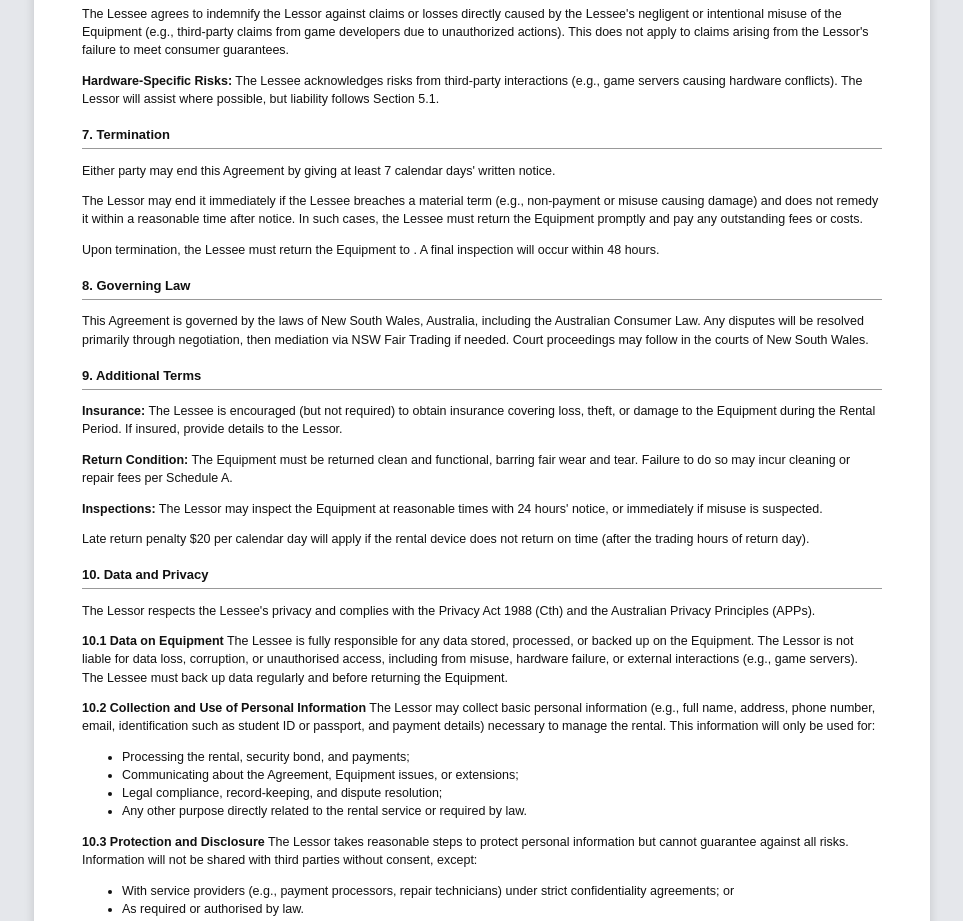
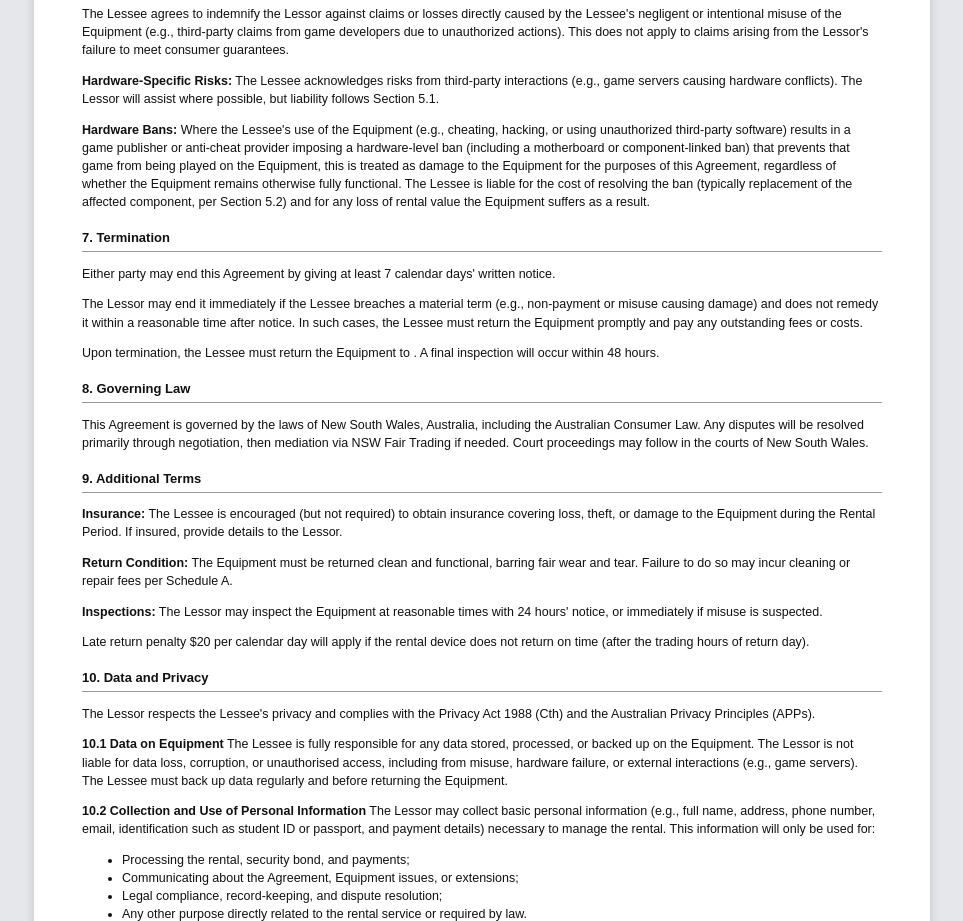
Before and after one commit to poosh0803/Luxtronic-Rental-NEO, a website: page views/print-agreement.html in a window 1280 px wide. Shown: the part 2420-3341 px from the top of the page, without its empty margins (158-1121 px from the left). Drawn offline with Linux system fonts and the light colour scheme.

Commit message:
Add a Hardware Bans clause to Section 6
Covers game/anti-cheat hardware-level bans (e.g. from cheating or
hacking) as damage under this Agreement even when the Equipment
remains otherwise functional, and ties the remedy back to Section
5.2's component-replacement cost plus any resulting loss of rental
value.

Co-Authored-By: Claude Sonnet 5 <noreply@anthropic.com>

```diff
--- a/views/print-agreement.html
+++ b/views/print-agreement.html
@@ -122,6 +122,7 @@
   <p>The Lessor is not liable for any indirect, consequential, or incidental losses (e.g., lost data or profits) arising from the Equipment's use, except where required by law.</p>
   <p>The Lessee agrees to indemnify the Lessor against claims or losses directly caused by the Lessee's negligent or intentional misuse of the Equipment (e.g., third-party claims from game developers due to unauthorized actions). This does not apply to claims arising from the Lessor's failure to meet consumer guarantees.</p>
   <p><strong>Hardware-Specific Risks:</strong> The Lessee acknowledges risks from third-party interactions (e.g., game servers causing hardware conflicts). The Lessor will assist where possible, but liability follows Section 5.1.</p>
+  <p><strong>Hardware Bans:</strong> Where the Lessee's use of the Equipment (e.g., cheating, hacking, or using unauthorized third-party software) results in a game publisher or anti-cheat provider imposing a hardware-level ban (including a motherboard or component-linked ban) that prevents that game from being played on the Equipment, this is treated as damage to the Equipment for the purposes of this Agreement, regardless of whether the Equipment remains otherwise fully functional. The Lessee is liable for the cost of resolving the ban (typically replacement of the affected component, per Section 5.2) and for any loss of rental value the Equipment suffers as a result.</p>
 
   <h3 class="section-title">7. Termination</h3>
   <p>Either party may end this Agreement by giving at least 7 calendar days' written notice.</p>
```
